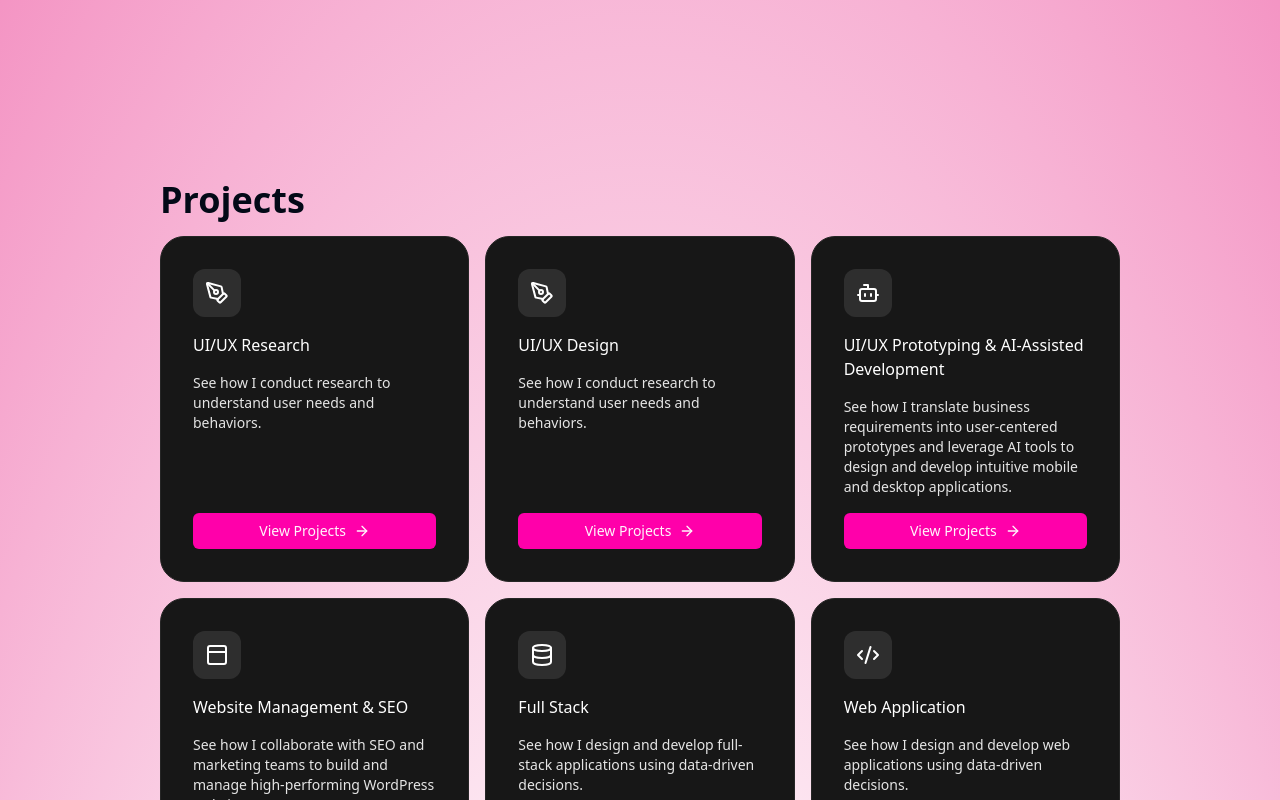
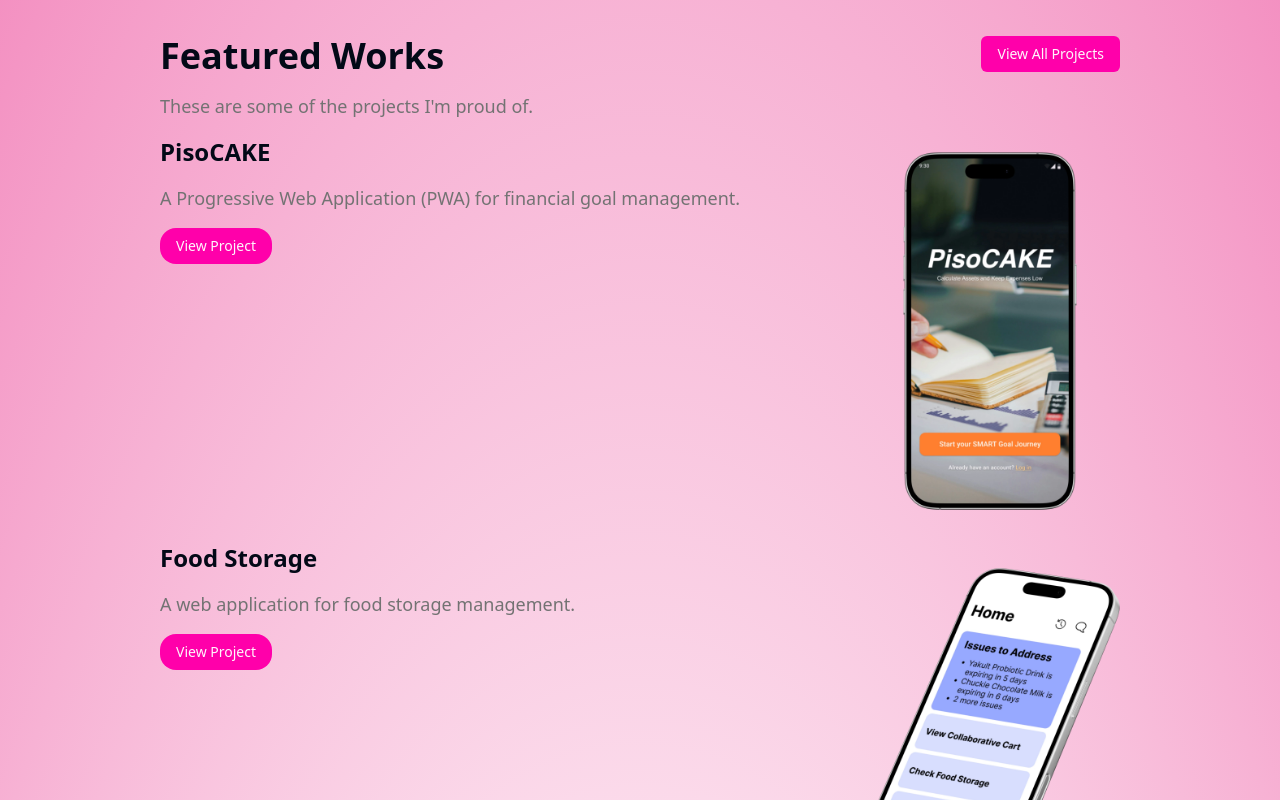
Before and after one commit to frncs-dc/portfolio, a Next.js app: page / in a window 1280 px wide. Shown: the part 460-1260 px from the top of the page. Built offline with nearby package versions, Linux system fonts and the light colour scheme.

Commit message:
feat: added featuredWorks

```diff
--- a/src/app/projects/pisocake/page.jsx
+++ b/src/app/projects/pisocake/page.jsx
@@ -1,4 +1,4 @@
-import CaseStudyLayout from "@/components/projects/CaseStudyLayout";
+import ResearchStudyLayout from "@/components/projects/ResearchCaseStudyLayout";
 
 function HeroVisual() {
     return (
@@ -28,14 +28,17 @@ function HeroVisual() {
 
 export default function PisoCakePage() {
     return (
-        <CaseStudyLayout
+        <ResearchStudyLayout
             title="PisoCAKE"
             subtitle="Designing a financial management tool that balances discipline, convenience, and the unpredictability of everyday life."
             categoryLabel="UX Case Study"
             categoryDetail="Financial Management"
             tags={["UX Research", "Interaction Design", "Financial Tools"]}
             techStack={[
-                { label: "Frontend", value: "Next.js 15 · TypeScript · Tailwind CSS" },
+                {
+                    label: "Frontend",
+                    value: "Next.js 15 · TypeScript · Tailwind CSS",
+                },
                 { label: "Backend", value: "Supabase · PostgreSQL · Prisma" },
                 {
                     label: "Core",
--- a/src/components/featuredWorks.jsx
+++ b/src/components/featuredWorks.jsx
@@ -1,7 +1,60 @@
+import Image from "next/image";
+import Link from "next/link";
+import { Button } from "@/components/ui/button";
 export default function FeaturedWorks() {
     return (
-        <section className="relative z-10 my-24 flex justify-center px-4">
+        <section className="relative z-10 my-24 flex flex-col gap-4 justify-center">
+            <div className="flex flex-row gap-4 justify-between">
+                <div className="flex flex-col gap-4">
+                    <h1 className="text-4xl font-bold">Featured Works</h1>
+                    <p className="text-lg text-neutral-500">
+                        These are some of the projects I'm proud of.
+                    </p>
+                </div>
+                <Button>
+                    <Link href="/projects">View All Projects</Link>
+                </Button>
+            </div>
+            {/* PisoCAKE Project */}
+            <div className="flex flex-row gap-4">
+                <div className="flex flex-col gap-4">
+                    <h2 className="text-2xl font-bold">PisoCAKE</h2>
+                    <p className="text-lg text-neutral-500">
+                        A Progressive Web Application (PWA) for financial goal
+                        management.
+                    </p>
+                    <Button className="rounded-2xl w-fit">
+                        <Link href="/projects/pisocake">View Project</Link>
+                    </Button>
+                </div>
+                <Image
+                    src="/Projects/PisoCAKE/PisoCAKE-Phone-Mockup-Preview.webp"
+                    alt="PisoCAKE"
+                    width={260}
+                    height={500}
+                    className="rounded-2xl ml-auto"
+                />
+            </div>
 
+            {/* Food Storage Project */}
+            <div className="flex flex-row gap-4">
+                <div className="flex flex-col gap-4">
+                    <h2 className="text-2xl font-bold">Food Storage</h2>
+                    <p className="text-lg text-neutral-500">
+                        A web application for food storage management.
+                    </p>
+                    <Button className="rounded-2xl w-fit">
+                        <Link href="/projects/food-storage">View Project</Link>
+                    </Button>
+                </div>
+                <Image
+                    src="/Projects/Food Storage/FoodStorage.webp"
+                    alt="Food Storage"
+                    width={260}
+                    height={500}
+                    className="rounded-2xl ml-auto"
+                />
+            </div>
         </section>
     );
 }
--- a/src/components/projects/CaseStudyLayout.jsx
+++ b/src/components/projects/ResearchCaseStudyLayout.jsx
@@ -9,10 +9,10 @@ import {
 } from "@/components/ui/breadcrumb";
 import ContactForm from "@/components/ContactForm";
 
-export default async function CaseStudyLayout({
+export default async function ResearchCaseStudyLayout({
     title,
     subtitle,
-    categoryLabel = "Case Study",
+    categoryLabel = "Research Case Study",
     categoryDetail,
     tags = [],
     techStack = [],
```
